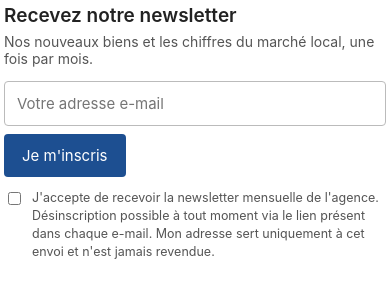
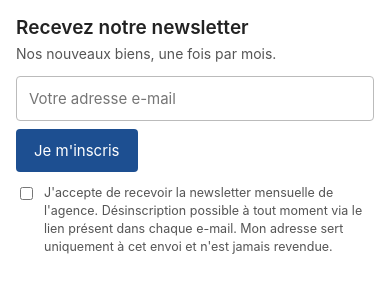
Before and after one commit to 10bigp/bigp-demos, a plain HTML site: page inscription/form.html in a window 390 px wide. Drawn offline with Linux system fonts and the light colour scheme.

Commit message:
formulaire d'inscription : fond sombre, hauteur mobile, fond blanc par défaut

```diff
--- a/inscription/form.html
+++ b/inscription/form.html
@@ -3,8 +3,16 @@
 <style>
 :root{--c:#1d4f91;--ct:#fff;--tx:#222;--tx2:#555;--bd:#bbb;--r:4px;--ft:-apple-system,Segoe UI,Roboto,Arial,sans-serif;--fh:var(--ft);--al:left;--fc:transparent;--up:none;--ls:normal}
 body{margin:0;font-family:var(--ft);background:var(--fc);color:var(--tx)}
-form{max-width:460px;padding:4px;text-align:var(--al)}
-body.centre form{margin:0 auto}
+form{max-width:460px;padding:4px;text-align:var(--al);box-sizing:border-box}
+/* 2026-11-18 : sans emplacement connu, fond blanc propre (jamais de texte foncé posé sur un fond inconnu) */
+body.blanc form{background:#fff;padding:16px;border-radius:var(--r)}
+/* emplacement=sombre : textes clairs, bordure et case adaptées (contraste ≥ 4,5:1 sur fond ≤ #595959) */
+body.sombre{--tx:#ffffff;--tx2:#ededed;--bd:#ffffff}
+body.sombre input[type=email]{color:#222}
+body.sombre input[type=checkbox]{accent-color:#ffffff}
+body.sombre button{box-shadow:0 0 0 1px rgba(255,255,255,.55)}
+body.sombre a{color:#fff}
+body.centre form{margin:0 auto}body.centre .l{justify-content:center}
 h2{font-family:var(--fh);font-size:19px;margin:0 0 6px;font-weight:600}p.s{margin:0 0 14px;color:var(--tx2);font-size:14px}
 .l{display:flex;gap:8px;flex-wrap:wrap}
 input[type=email]{flex:1 1 220px;padding:12px;font-size:15px;border:1px solid var(--bd);border-radius:var(--r);font-family:var(--ft);color:var(--tx);background:#fff}
@@ -14,7 +22,7 @@ label.k{display:flex;gap:8px;align-items:flex-start;font-size:12.5px;color:var(-
 </style></head><body>
 <form id="f" method="post" action="/api/inscription">
 <h2 id="ti">Recevez notre newsletter</h2>
-<p class="s">Nos nouveaux biens et les chiffres du marché local, une fois par mois.</p>
+<p class="s">Nos nouveaux biens, une fois par mois.</p>
 <div class="l"><input type="email" name="email" required placeholder="Votre adresse e-mail" autocomplete="email"><button type="submit">Je m'inscris</button></div>
 <label class="k"><input type="checkbox" name="consentement" value="oui" required><span id="ct">J'accepte de recevoir la newsletter mensuelle de l'agence. Désinscription possible à tout moment via le lien présent dans chaque e-mail. Mon adresse sert uniquement à cet envoi et n'est jamais revendue.</span></label>
 <input class="hp" type="text" name="site_web" tabindex="-1" autocomplete="off" aria-hidden="true">
@@ -31,6 +39,10 @@ label.k{display:flex;gap:8px;align-items:flex-start;font-size:12.5px;color:var(-
   if(q.get('rayon')&&num.test(q.get('rayon')))R.setProperty('--r',q.get('rayon')+'px');
   if(q.get('majuscules')==='1'){R.setProperty('--up','uppercase');R.setProperty('--ls','1px');}
   if(q.get('align')==='centre'){R.setProperty('--al','center');document.body.classList.add('centre');}
+  // Fond de l'endroit où le formulaire est placé (style.json > formulaire > fond_emplacement, 2026-11-18)
+  var em=q.get('emplacement');
+  if(em==='sombre')document.body.classList.add('sombre');
+  else if(em!=='clair'&&!(q.get('fond')&&hex.test(q.get('fond'))))document.body.classList.add('blanc');
   function police(nom,varcss){if(!nom||!fam.test(nom))return;var l=document.createElement('link');l.rel='stylesheet';l.href='https://fonts.googleapis.com/css2?family='+encodeURIComponent(nom).replace(/%20/g,'+')+':wght@400;600&display=swap';document.head.appendChild(l);R.setProperty(varcss,"'"+nom+"',"+(varcss==='--fh'?'Georgia,serif':'Arial,sans-serif'));}
   police(q.get('police'),'--ft'); police(q.get('police_titre')||q.get('police'),'--fh');
   if(q.get('titre'))document.getElementById('ti').textContent=q.get('titre').slice(0,80);
@@ -41,5 +53,10 @@ label.k{display:flex;gap:8px;align-items:flex-start;font-size:12.5px;color:var(-
     fetch('/api/inscription',{method:'POST',headers:{'Content-Type':'application/x-www-form-urlencoded','Accept':'application/json'},body:new URLSearchParams(new FormData(f)).toString()})
     .then(function(r){return r.json()}).then(function(d){m.textContent=d.message;if(d.ok)f.querySelector('.l').style.display='none';else b.disabled=false;})
     .catch(function(){m.textContent='Une erreur est survenue, réessayez plus tard.';b.disabled=false;});});
+  // Hauteur réelle envoyée à la page qui intègre le formulaire (le script du bloc ajuste l'iframe, 2026-11-18)
+  function hauteur(){try{parent.postMessage({bigp_formulaire:1,hauteur:Math.ceil(document.body.getBoundingClientRect().height)},'*');}catch(e){}}
+  hauteur(); window.addEventListener('load',hauteur); window.addEventListener('resize',hauteur);
+  if(window.ResizeObserver)new ResizeObserver(hauteur).observe(document.body);
+  if(document.fonts&&document.fonts.ready)document.fonts.ready.then(hauteur);
 })();
 </script></body></html>
```
